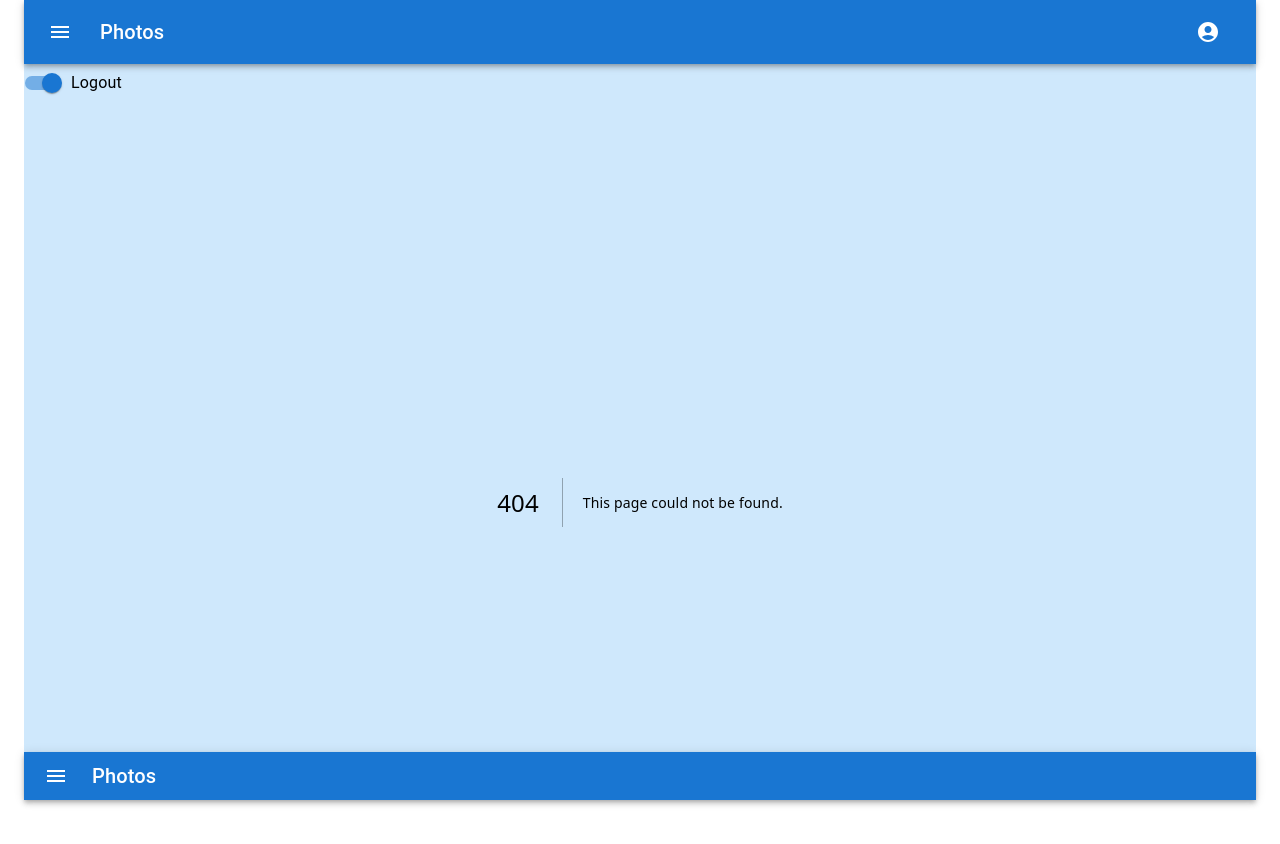
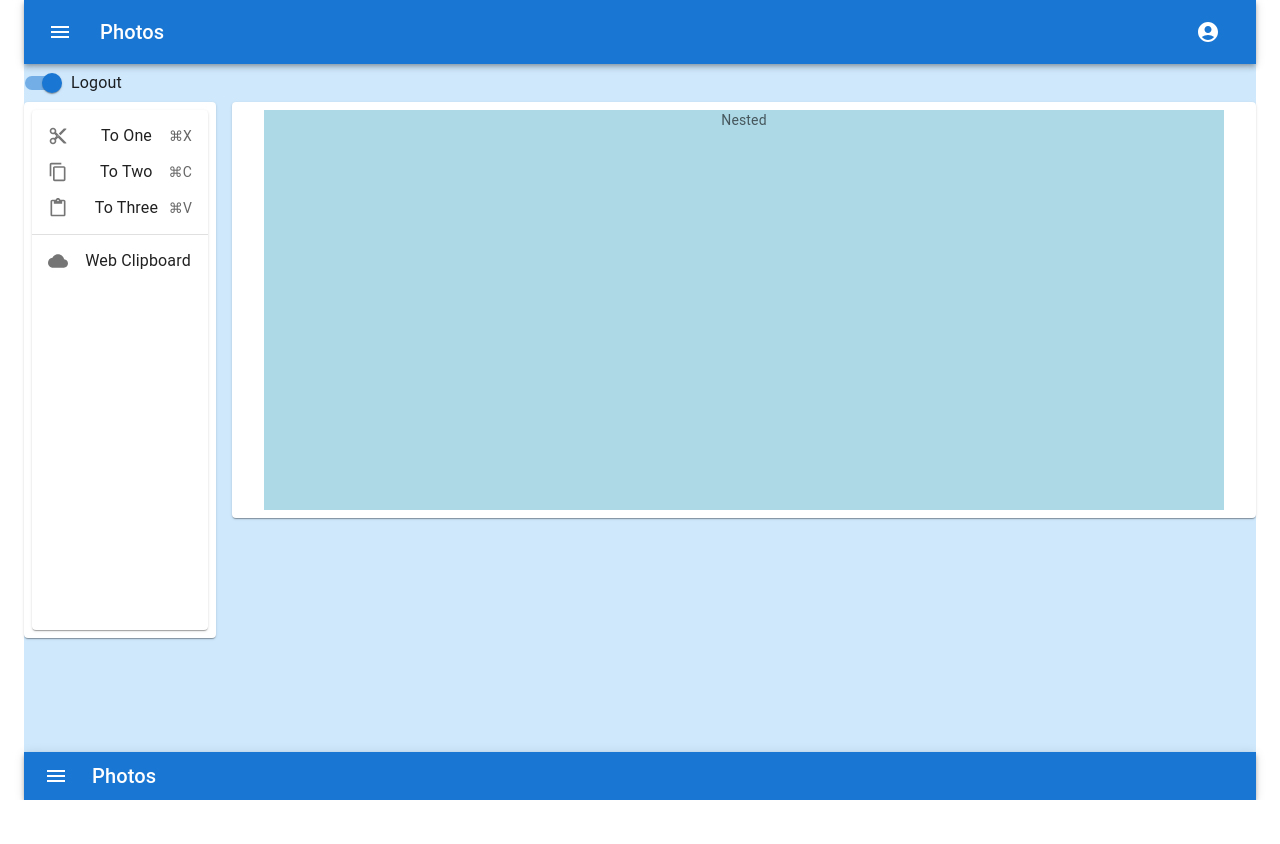
Before and after one commit to CrossEvol/nextjs-mui-mine-starter, a Next.js app: page /nested in a window 1280 px wide. Before the commit this address had no page. Shown: the top 844 px of the page. After the commit the page ends 800 px from the top, so only its background shows below. Built offline with nearby package versions, Linux system fonts and the light colour scheme.

Commit message:
0.1 complete the nested layout and nested router

```diff
--- /dev/null
+++ b/app/nested/LeftMenus.tsx
@@ -0,0 +1,66 @@
+'use client'
+
+import * as React from 'react'
+import Divider from '@mui/material/Divider'
+import Paper from '@mui/material/Paper'
+import MenuList from '@mui/material/MenuList'
+import MenuItem from '@mui/material/MenuItem'
+import ListItemText from '@mui/material/ListItemText'
+import ListItemIcon from '@mui/material/ListItemIcon'
+import Typography from '@mui/material/Typography'
+import ContentCut from '@mui/icons-material/ContentCut'
+import ContentCopy from '@mui/icons-material/ContentCopy'
+import ContentPaste from '@mui/icons-material/ContentPaste'
+import Cloud from '@mui/icons-material/Cloud'
+import { useRouter as useNavi } from 'next/navigation'
+import { useEffect } from 'react'
+
+export default function LeftMenus() {
+    const navigate = useNavi()
+
+    useEffect(() => {
+        console.log('是否重复渲染')
+        return () => {}
+    }, [])
+
+    return (
+        <Paper sx={{ width: 320, maxWidth: '100%', height: 520 }}>
+            <MenuList>
+                <MenuItem onClick={() => navigate.push('/nested/one')}>
+                    <ListItemIcon>
+                        <ContentCut fontSize='small' />
+                    </ListItemIcon>
+                    <ListItemText>To One</ListItemText>
+                    <Typography variant='body2' color='text.secondary'>
+                        ⌘X
+                    </Typography>
+                </MenuItem>
+                <MenuItem onClick={() => navigate.push('/nested/two')}>
+                    <ListItemIcon>
+                        <ContentCopy fontSize='small' />
+                    </ListItemIcon>
+                    <ListItemText>To Two</ListItemText>
+                    <Typography variant='body2' color='text.secondary'>
+                        ⌘C
+                    </Typography>
+                </MenuItem>
+                <MenuItem onClick={() => navigate.push('/nested/three')}>
+                    <ListItemIcon>
+                        <ContentPaste fontSize='small' />
+                    </ListItemIcon>
+                    <ListItemText>To Three</ListItemText>
+                    <Typography variant='body2' color='text.secondary'>
+                        ⌘V
+                    </Typography>
+                </MenuItem>
+                <Divider />
+                <MenuItem>
+                    <ListItemIcon>
+                        <Cloud fontSize='small' />
+                    </ListItemIcon>
+                    <ListItemText>Web Clipboard</ListItemText>
+                </MenuItem>
+            </MenuList>
+        </Paper>
+    )
+}
--- /dev/null
+++ b/app/nested/MyGrid.tsx
@@ -0,0 +1,38 @@
+'use client'
+
+import * as React from 'react'
+import { styled } from '@mui/material/styles'
+import Box from '@mui/material/Box'
+import Paper from '@mui/material/Paper'
+import Grid from '@mui/material/Grid'
+import LeftMenus from './LeftMenus'
+import RightTabs from './RightContainer'
+import { ChildrenProps } from '../types/ChildrenProps'
+import RightContainer from './RightContainer'
+
+const Item = styled(Paper)(({ theme }) => ({
+    backgroundColor: theme.palette.mode === 'dark' ? '#1A2027' : '#fff',
+    ...theme.typography.body2,
+    padding: theme.spacing(1),
+    textAlign: 'center',
+    color: theme.palette.text.secondary,
+}))
+
+export default function MyGrid({ children }: ChildrenProps) {
+    return (
+        <Box sx={{ flexGrow: 1 }}>
+            <Grid container spacing={2}>
+                <Grid item xs={2}>
+                    <Item>
+                        <LeftMenus />
+                    </Item>
+                </Grid>
+                <Grid item xs={10}>
+                    <Item>
+                        <RightContainer>{children}</RightContainer>
+                    </Item>
+                </Grid>
+            </Grid>
+        </Box>
+    )
+}
--- /dev/null
+++ b/app/nested/RightContainer.tsx
@@ -0,0 +1,20 @@
+'use client'
+
+import * as React from 'react'
+import CssBaseline from '@mui/material/CssBaseline'
+import Box from '@mui/material/Box'
+import Container from '@mui/material/Container'
+import { ChildrenProps } from '../types/ChildrenProps'
+
+export default function RightContainer({ children }: ChildrenProps) {
+    return (
+        <React.Fragment>
+            <CssBaseline />
+            <Container maxWidth='xl'>
+                <Box sx={{ bgcolor: 'lightblue', height: '50vh' }}>
+                    {children}
+                </Box>
+            </Container>
+        </React.Fragment>
+    )
+}
--- /dev/null
+++ b/app/nested/layout.tsx
@@ -0,0 +1,17 @@
+'use client'
+
+import React from 'react'
+import { ChildrenProps } from '../types/ChildrenProps'
+import { CssBaseline, Container, Box } from '@mui/material'
+import MyGrid from './MyGrid'
+
+export const metadata = {
+    title: 'Nested Router',
+    description: 'test the sub layout for the nested page',
+}
+
+const Layout = ({ children }: ChildrenProps) => {
+    return <MyGrid>{children}</MyGrid>
+}
+
+export default Layout
--- /dev/null
+++ b/app/nested/page.tsx
@@ -0,0 +1,7 @@
+import React from 'react'
+
+const Nested = () => {
+    return <div>Nested</div>
+}
+
+export default Nested
```
Also changed, not shown: app/nested/one/page.tsx (added, +14 -0 lines), app/nested/three/page.tsx (added, +14 -0 lines), app/nested/two/page.tsx (added, +14 -0 lines), app/page.tsx (+8 -0 lines).
